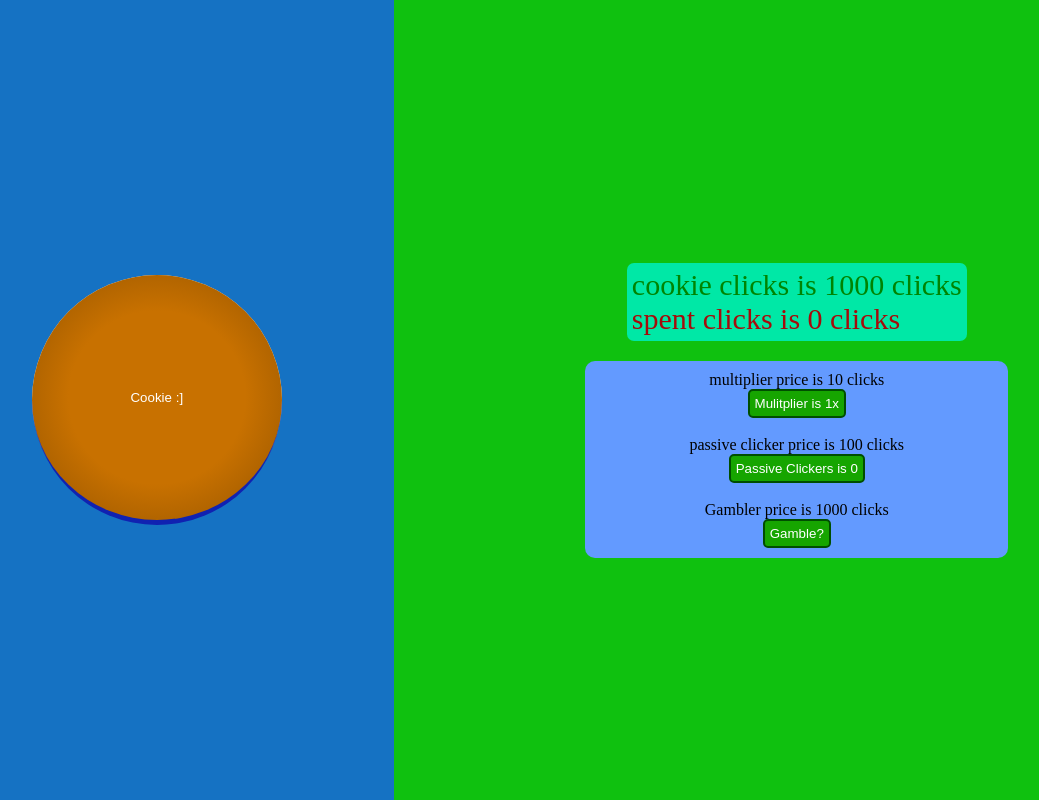
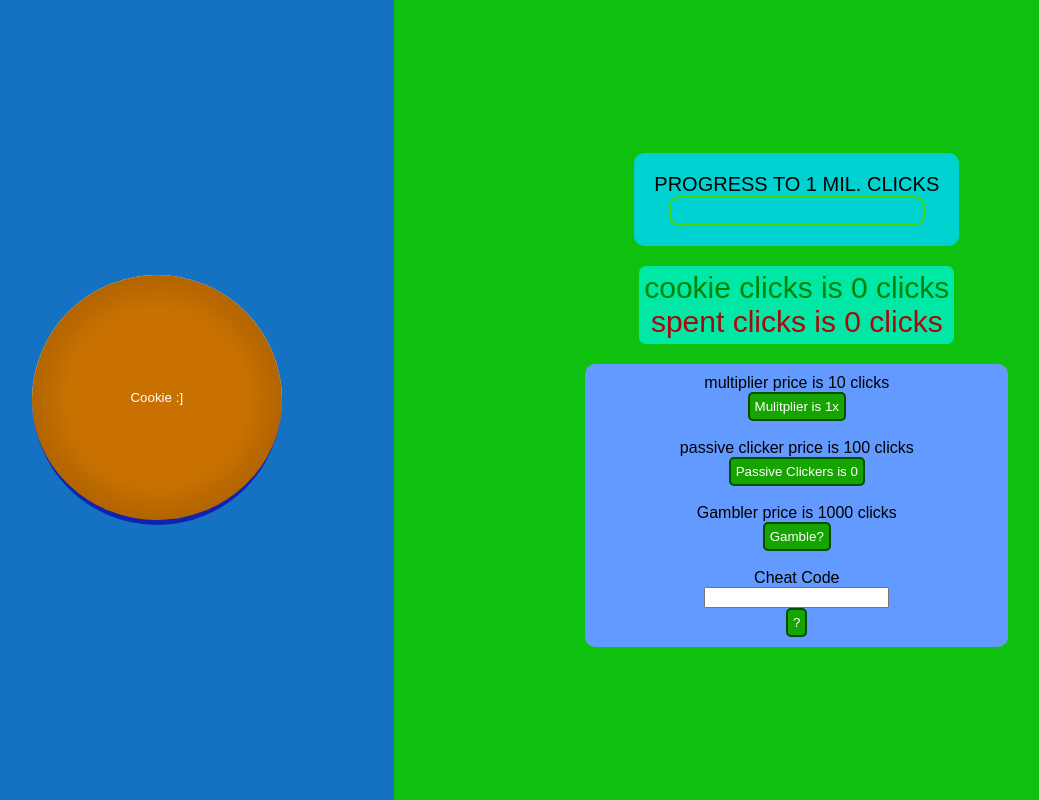
Before and after one commit to Maxwellspring/Cookie-Clicker, a plain HTML site: page index.html in a window 1280 px wide. Shown: the whole page, without its empty margins (80-1119 px from the left). Drawn offline with Linux system fonts and the light colour scheme.

Commit message:
added cheat codes + progress bar

```diff
--- a/index.html
+++ b/index.html
@@ -11,6 +11,10 @@
 
 <body>
     <div id="not-cookie">
+        <section id="goal-display">
+            <p>PROGRESS TO 1 MIL. CLICKS</p>
+            <progress id="progress" value="0" max="1000000">32%</progress>
+        </section>
         <section id="cookie-display">
             <p id="count">cookie clicks is 0 clicks</p>
             <p id="spent">spent clicks is 0 clicks</p>
@@ -24,6 +28,10 @@
             <br>
             <p id="Gambler">Gambler price is 1000 clicks</p>
             <button class="greenbutton" type="button" id="Gambler" onclick="Gambler()">Gamble?</button>
+            <br>
+            <p id="Cheat">Cheat Code</p>
+            <input type="text" name="input" id="cheatText">
+            <button class="greenbutton" type="button" id="CheatButton" onclick="cheat()">?</button>
         </section>
     </div>
     <section id="cookie-stuff">
--- a/script.js
+++ b/script.js
@@ -1,6 +1,6 @@
 let multPrice = 10
 let multiplier = 1
-let clicks = 1000
+let clicks = 0
 let passiveClickers = 0
 let passivePrice = 100
 let spentClicks = 0
@@ -40,11 +40,30 @@ function Gambler() {
     if (clicks >= GamblerPrice) {
         spentClicks = spentClicks - GamblerPrice;
         clicks = clicks - GamblerPrice;
-        clicks = clicks + Math.abs(Math.floor((Math.random()* 5000) - 3700))
+        clicks = clicks + Math.abs(Math.floor((Math.random() * 5000) - 3700))
         GamblerPrice = Math.ceil((Math.random() * 10) * 400)
         document.getElementById("Gambler").innerHTML = `Gambler price is ${GamblerPrice} clicks`
         return [clicks, GamblerPrice]
     }
+}
+
+function progressBar() {
+    let progBar = document.getElementById("progress");
+    progBar.value = clicks;
+}
+
+function cheat() {
+    let inputThing = document.getElementById("cheatText").value
+
+    if (inputThing == "click") {
+        clicks += 100000
+        document.getElementById("CheatButton").innerHTML = "Success!"
+    } else if (inputThing == "win") {
+        clicks += 1000000
+    } else {
+        document.getElementById("CheatButton").innerHTML = "?"
+    }
+    return clicks
 }
 
 function updateDisplay() {
@@ -53,8 +72,11 @@ function updateDisplay() {
     document.getElementById("spent").innerHTML = `spent clicks is ${fixedSpentClicks} clicks`
     let compoundedClicks = passiveClickers * 1
     clicks = clicks + compoundedClicks
+    progressBar()
     return clicks
 }
+
+
 
 setInterval(updateDisplay, 100)
 
--- a/style.css
+++ b/style.css
@@ -1,5 +1,6 @@
 * {
     margin: 0%;
+    font-family: sans-serif;
 }
 
 body {
@@ -72,6 +73,10 @@ body {
 }
 
 #cookie-display {
+    display: flex;
+    justify-content: center;
+    flex-direction: column;
+    align-items: center;
     height: 20%;
     background-color: rgb(0, 232, 166);
     padding: 5px;
@@ -110,5 +115,33 @@ body {
 }
 
 #count {
-    color:rgb(0, 132, 2)
+    color: rgb(0, 132, 2)
 }
+
+#goal-display {
+    border-radius: 10px;
+    padding: 20px;
+    display: flex;
+    flex-direction: column;
+    justify-content: center;
+    align-items: center;
+    font-size: 20px;
+    background-color: rgb(0, 209, 209);
+}
+
+progress {
+    border-radius: 10px;
+    width: 90%;
+    height: 30px;
+}
+
+progress::-webkit-progress-bar {
+    background-color: rgb(0, 209, 209);
+    border-radius: 10px;
+    border: 2px, solid, rgb(72, 215, 1);
+}
+
+progress::-webkit-progress-value {
+    background-color: rgb(72, 215, 1);
+    border-radius: 5px;
+}
```
